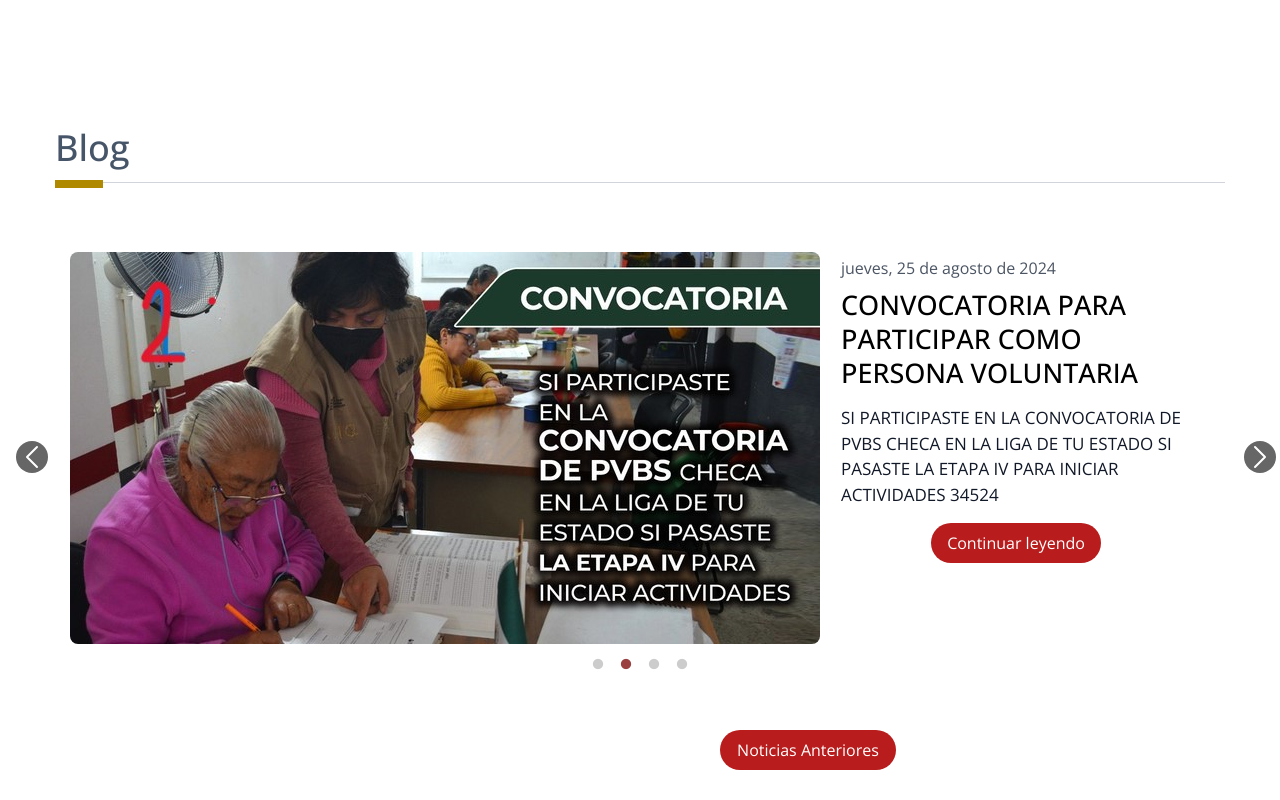
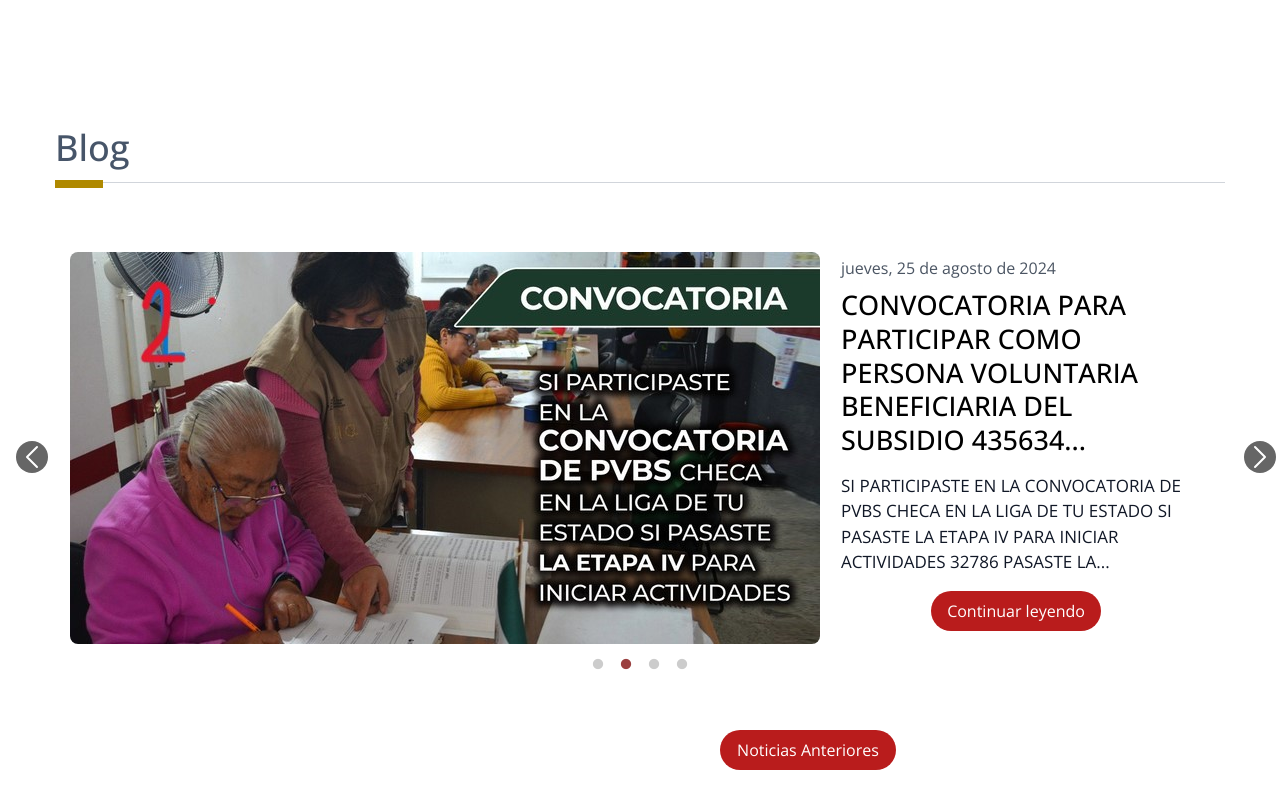
Before and after one commit to ineacdmx2024/inea-web, a Next.js app: page / in a window 1280 px wide. Shown: the top 800 px of the page. Built offline with nearby package versions, Linux system fonts and the light colour scheme.

Commit message:
Correccion del boton y funcion truncate text

```diff
--- a/src/components/CarouselBlog.jsx
+++ b/src/components/CarouselBlog.jsx
@@ -5,6 +5,14 @@ import "slick-carousel/slick/slick.css";
 import "slick-carousel/slick/slick-theme.css";
 import { useState, useEffect } from "react";
 import Link from "next/link";
+
+const truncateText = (text, maxWords) => {
+  const words = text.split(' ');
+  if (words.length > maxWords) {
+    return words.slice(0, maxWords).join(' ') + '...';
+  }
+  return text;
+};
 
 function PrevArrow(props) {
   const { className, style, onClick } = props;
@@ -112,7 +120,7 @@ const NextArrow = (props) => {
   );
 };
 
-const CarouselBlog = () => {
+const CarouselBlog = ({item}) => {
   // Configuracion del carousel
   const settings = {
     dots: true,
@@ -145,9 +153,9 @@ const CarouselBlog = () => {
     {
       image: "/imagePrueba/prueba2.jpg",
       date: "jueves, 25 de agosto de 2024",
-      title: "CONVOCATORIA PARA PARTICIPAR COMO PERSONA VOLUNTARIA",
+      title: "CONVOCATORIA PARA PARTICIPAR COMO PERSONA VOLUNTARIA BENEFICIARIA DEL SUBSIDIO 435634 HOLA AMIGO",
       content:
-        "Si participaste en la convocatoria de PVBS checa en la liga de tu estado si pasaste la etapa IV para iniciar actividades 34524",
+        "Si participaste en la convocatoria de PVBS checa en la liga de tu estado si pasaste la etapa IV para iniciar actividades 32786 pasaste la etapa IV para iniciar 3456 Si participaste en la convocatoria de PVBS checa en la liga de tu estado si pasaste la etapa IV para iniciar actividades 3456",
     },
     {
       image: "/imagePrueba/prueba3.jpg",
@@ -155,13 +163,13 @@ const CarouselBlog = () => {
       title:
         "CONVOCATORIA PARA PARTICIPAR COMO PERSONA VOLUNTARIA BENEFICIARIA DEL SUBSIDIO 452",
       content:
-        "Si participaste en la convocatoria de PVBS checa en la liga de tu estado si pasaste la etapa IV para iniciar actividades 32786 pasaste la etapa IV para iniciar actividades 3456",
+        "Si participaste en la convocatoria de PVBS checa en la liga de tu estado si pasaste la etapa IV para iniciar actividades 32786 pasaste la etapa IV para iniciar 3456 Si participaste en la convocatoria de PVBS checa en la liga de tu estado si pasaste la etapa IV para iniciar actividades 3456",
     },
     {
       image: "/imagePrueba/prueba4.jpg",
       date: "martes, 10 de junio de 2024",
       title:
-        "CONVOCATORIA PARA PARTICIPAR COMO PERSONA VOLUNTARIA BENEFICIARIA DEL SUBSIDIO 435634",
+        "CONVOCATORIA PARA PARTICIPAR COMO PERSONA VOLUNTARIA BENEFICIARIA DEL SUBSIDIO 435634 HOLA AMIGO",
       content:
         "Si participaste en la convocatoria de PVBS checa en la liga de tu estado si pasaste la etapa IV para iniciar actividades 3456",
     },
@@ -211,10 +219,10 @@ const CarouselBlog = () => {
               <article className="mt-5 tablet:m-0 w-auto tablet:w-[390px] px-5 py-1 m-auto arrow:w-[750px]">
                 <p className="letras:text-base text-gray-600 text-sm mb-2">{item.date}</p>
                 <h2 className="letras:text-[27px] text-[20px] leading-tight font-medium mb-4">
-                  {item.title}
+                  {truncateText(item.title, 10)}
                 </h2>
                 <p className="letras:text-[17px] text-gray-900 font-light text-[14px] mb-4 uppercase">
-                  {item.content}
+                  {truncateText(item.content, 25)}
                 </p>
 
                 <div className="overflow-visible !z-10">
```
Also changed, not shown: 1 other file (tests, documents, lock files or other folders).
